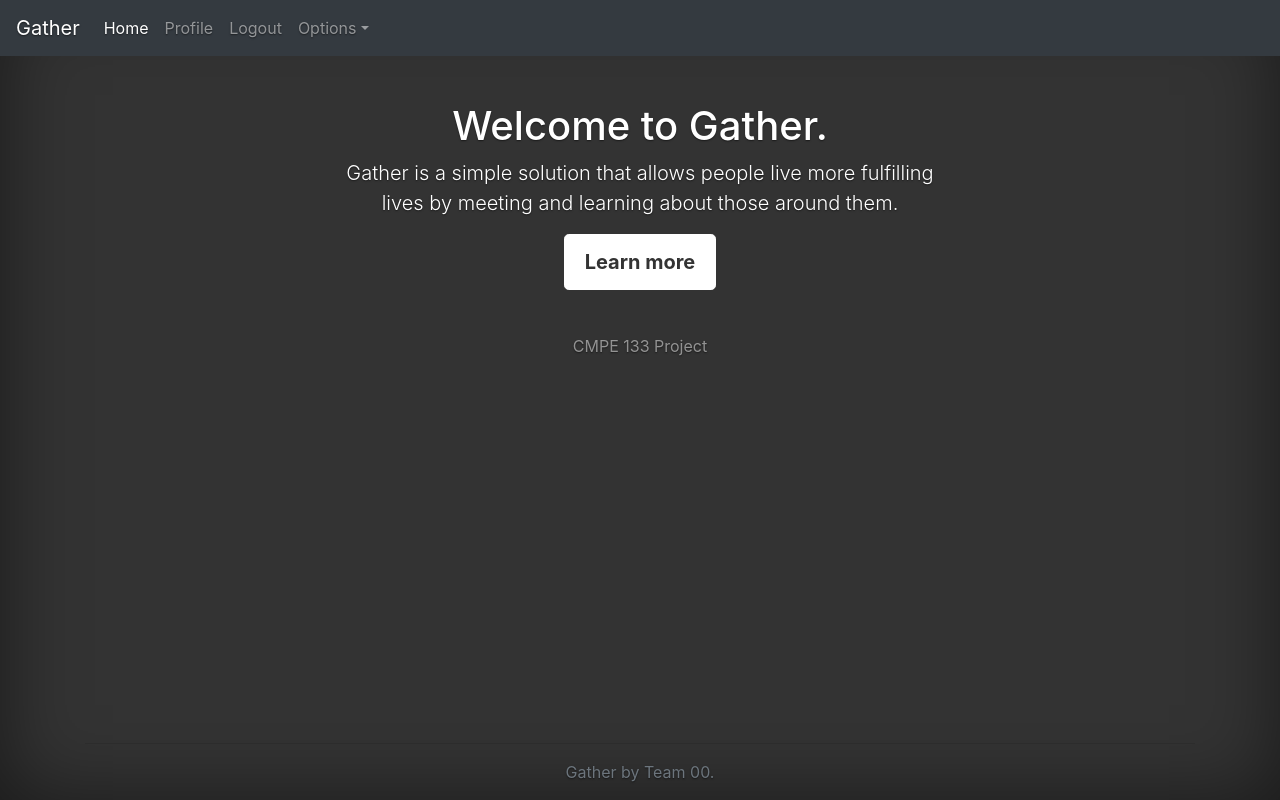
After one commit to michaelyw1996/Gather, a Flask app: page /intropage in a window 1280 px wide. The commit adds this page. Run offline with Flask 2, Linux system fonts and the light colour scheme; parts of the project's set-up code (start-up, migrations or seed data) failed here and were passed over; some libraries are stand-ins or nearby versions.

Commit message:
new base page

```diff
--- a/app/routes.py
+++ b/app/routes.py
@@ -13,9 +13,11 @@ from . import login_manager
 from datetime import datetime
 from .forms import EditProfileForm
 
+@app.route('/')
+@app.route('/intropage')
+def test():
+    return render_template('intropage.html', title='Welcome')
 
-
-@app.route('/')
 @app.route('/index')
 @login_required
 def index():
--- a/app/templates/createPost.html
+++ b/app/templates/createPost.html
@@ -17,7 +17,7 @@
     <input type="text"  maxlength="50" name="activityType" placeholder="Your Activity Location">
     <br><br>
     <label for="activityDescription">Activity Description:</label>
-    <input type="text" maxlength="200" name="activityDescription" placeholder="Your Activity Description">
+    <input class="form-control form-control" type="textarea" maxlength="200" name="activityDescription" placeholder="Your Activity Description">
     <br><br>
     <button class="btn btn-lg btn-primary" type="submit">Create</button>
   </div>
--- /dev/null
+++ b/app/templates/intropage.css
@@ -0,0 +1,106 @@
+/*
+ * Globals
+ */
+
+/* Links */
+a,
+a:focus,
+a:hover {
+  color: #fff;
+}
+
+/* Custom default button */
+.btn-secondary,
+.btn-secondary:hover,
+.btn-secondary:focus {
+  color: #333;
+  text-shadow: none; /* Prevent inheritance from `body` */
+  background-color: #fff;
+  border: .05rem solid #fff;
+}
+
+
+/*
+ * Base structure
+ */
+
+html,
+body {
+  height: 100%;
+  background-color: #333;
+}
+
+body {
+  display: -ms-flexbox;
+  display: flex;
+  color: #fff;
+  text-shadow: 0 .05rem .1rem rgba(0, 0, 0, .5);
+  box-shadow: inset 0 0 5rem rgba(0, 0, 0, .5);
+}
+
+.cover-container {
+  max-width: 42em;
+}
+
+
+/*
+ * Header
+ */
+.masthead {
+  margin-bottom: 2rem;
+}
+
+.masthead-brand {
+  margin-bottom: 0;
+}
+
+.nav-masthead .nav-link {
+  padding: .25rem 0;
+  font-weight: 700;
+  color: rgba(255, 255, 255, .5);
+  background-color: transparent;
+  border-bottom: .25rem solid transparent;
+}
+
+.nav-masthead .nav-link:hover,
+.nav-masthead .nav-link:focus {
+  border-bottom-color: rgba(255, 255, 255, .25);
+}
+
+.nav-masthead .nav-link + .nav-link {
+  margin-left: 1rem;
+}
+
+.nav-masthead .active {
+  color: #fff;
+  border-bottom-color: #fff;
+}
+
+@media (min-width: 48em) {
+  .masthead-brand {
+    float: left;
+  }
+  .nav-masthead {
+    float: right;
+  }
+}
+
+
+/*
+ * Cover
+ */
+.cover {
+  padding: 0 1.5rem;
+}
+.cover .btn-lg {
+  padding: .75rem 1.25rem;
+  font-weight: 700;
+}
+
+
+/*
+ * Footer
+ */
+.mastfoot {
+  color: rgba(255, 255, 255, .5);
+}
--- /dev/null
+++ b/app/templates/intropage.html
@@ -0,0 +1,75 @@
+{% extends "base.html" %}
+{% block content %}
+
+<!doctype html>
+<html lang="en">
+  <head>
+    <meta charset="utf-8">
+    <meta name="viewport" content="width=device-width, initial-scale=1, shrink-to-fit=no">
+    <meta name="description" content="">
+    <meta name="author" content="Mark Otto, Jacob Thornton, and Bootstrap contributors">
+    <meta name="generator" content="Jekyll v4.0.1">
+    <title>Cover Template · Bootstrap</title>
+
+    <link rel="canonical" href="https://getbootstrap.com/docs/4.5/examples/cover/">
+
+    <!-- Bootstrap core CSS -->
+<link href="/docs/4.5/dist/css/bootstrap.min.css" rel="stylesheet" integrity="sha384-9aIt2nRpC12Uk9gS9baDl411NQApFmC26EwAOH8WgZl5MYYxFfc+NcPb1dKGj7Sk" crossorigin="anonymous">
+
+    <!-- Favicons -->
+<link rel="apple-touch-icon" href="/docs/4.5/assets/img/favicons/apple-touch-icon.png" sizes="180x180">
+<link rel="icon" href="/docs/4.5/assets/img/favicons/favicon-32x32.png" sizes="32x32" type="image/png">
+<link rel="icon" href="/docs/4.5/assets/img/favicons/favicon-16x16.png" sizes="16x16" type="image/png">
+<link rel="manifest" href="/docs/4.5/assets/img/favicons/manifest.json">
+<link rel="mask-icon" href="/docs/4.5/assets/img/favicons/safari-pinned-tab.svg" color="#563d7c">
+<link rel="icon" href="/docs/4.5/assets/img/favicons/favicon.ico">
+<meta name="msapplication-config" content="/docs/4.5/assets/img/favicons/browserconfig.xml">
+<meta name="theme-color" content="#563d7c">
+
+
+    <style>
+      .bd-placeholder-img {
+        font-size: 1.125rem;
+        text-anchor: middle;
+        -webkit-user-select: none;
+        -moz-user-select: none;
+        -ms-user-select: none;
+        user-select: none;
+      }
+
+      @media (min-width: 768px) {
+        .bd-placeholder-img-lg {
+          font-size: 3.5rem;
+        }
+      }
+    </style>
+    <!-- Custom styles for this template -->
+    <link href="/app/templates/intropage.css" rel="stylesheet">
+  </head>
+  <body class="text-center">
+    <div class="cover-container d-flex w-100 h-100 p-3 mx-auto flex-column">
+  <header class="masthead mb-auto">
+    <div class="inner">
+    </div>
+  </header>
+
+  <main role="main" class="inner cover">
+    <h1 class="cover-heading">Welcome to Gather.</h1>
+    <p class="lead">Gather is a simple solution that allows people live more fulfilling lives by meeting and learning about those around them.</p>
+    <p class="lead">
+      <a href="/index" class="btn btn-lg btn-secondary">Learn more</a>
+    </p>
+  </main>
+
+  <footer class="mastfoot mt-auto">
+  <div class="inner">
+    <p>CMPE 133 Project</p>
+  </div>
+</footer>
+
+</div>
+</body>
+</html>
+
+
+{% endblock %}
--- a/app/templates/login.html
+++ b/app/templates/login.html
@@ -21,7 +21,7 @@
   <button class="btn btn-lg btn-primary" type="submit">Sign in</button>
   <br><br>
   <p>New User? <a href="{{ url_for('register') }}">Click to Register!</a></p>
-  <p class="mt-5 mb-3 text-muted">&copy; Team 3</p>
+  <p class="mt-5 mb-3 text-muted">&copy; Team 00</p>
   </form>
 </body>
 {% endblock %}
--- a/app/templates/user.html
+++ b/app/templates/user.html
@@ -6,8 +6,9 @@
     <br>
     {% if user.last_seen %}<p>Last seen on: {{ user.last_seen }}</p>{% endif %}
     <br>
+    <p>About Me:</p>
     {% if user.about_me %}<p>{{ user.about_me }}</p>{% endif %}
-    <br><
+    <br>
     {% if user.accountType %}<p>{{ "You are a business user!" }}</p>{% endif %}
     <br>
     {% if user == current_user %}
```
Also changed, not shown: app/templates/viewlist.html (+6 -6 lines), app/app.db.
